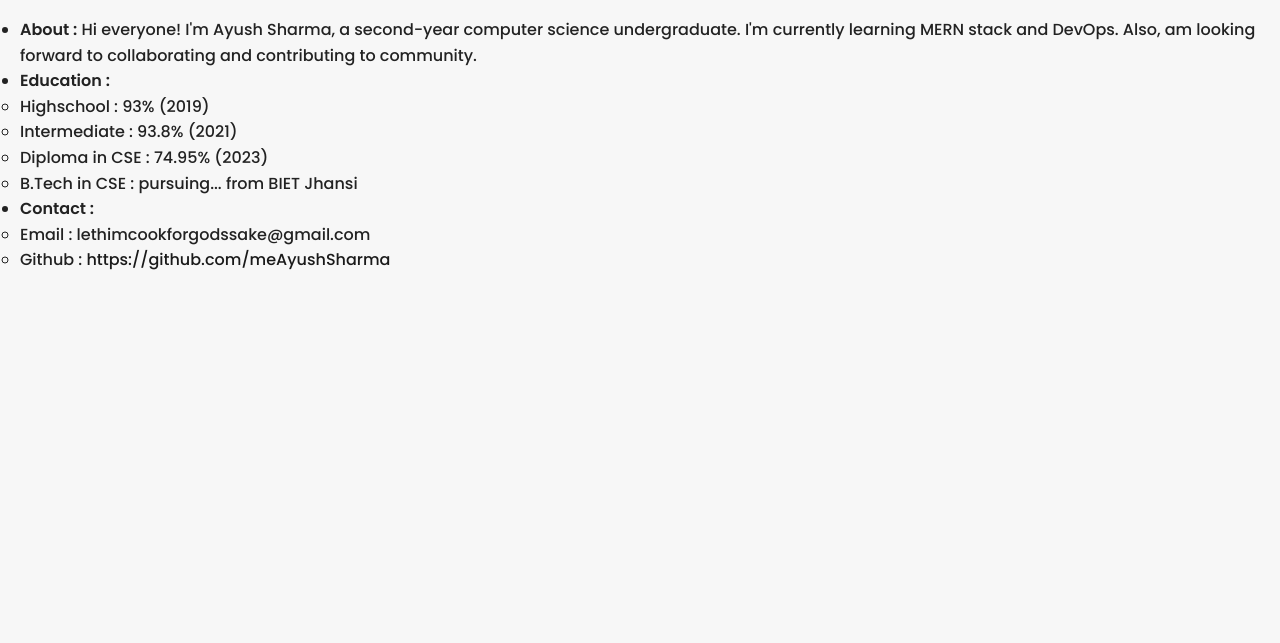
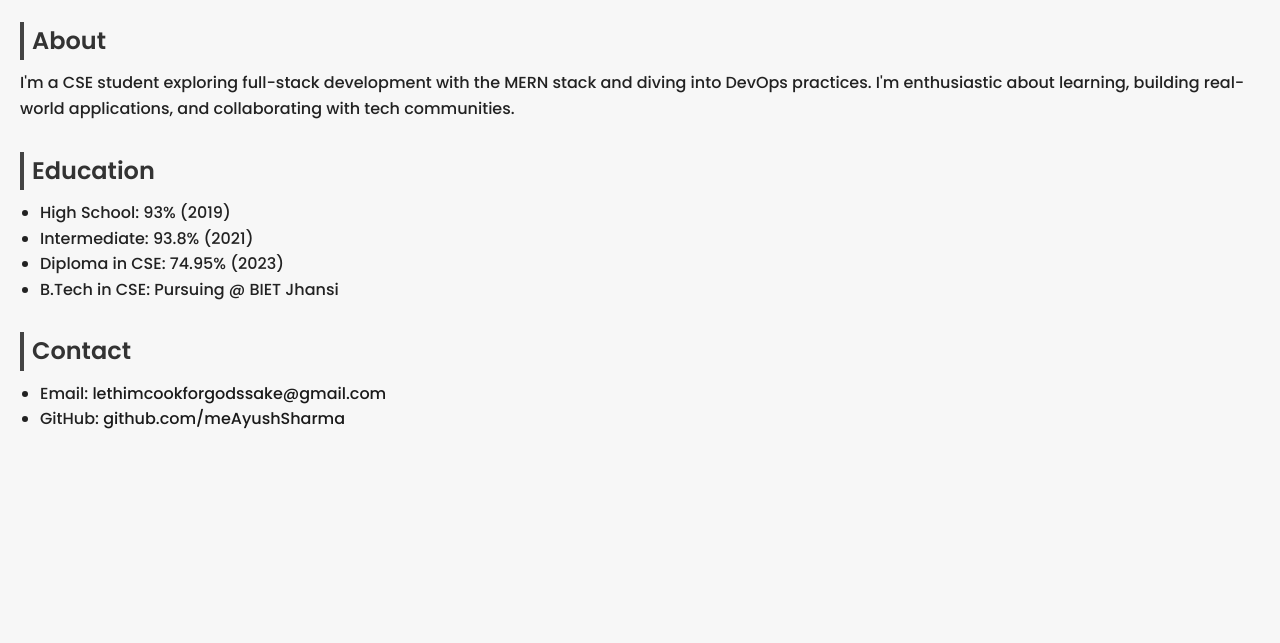
Before and after one commit to meAyushSharma/meAyushSharma.github.io, a plain HTML site: page index.html in a window 1280 px wide. Shown: the part 157-800 px from the top of the page. Drawn offline with Linux system fonts and the light colour scheme.

Commit message:
Update index.html

```diff
--- a/index.html
+++ b/index.html
@@ -3,35 +3,39 @@
   <head>
     <meta charset="UTF-8" />
     <meta name="viewport" content="width=device-width, initial-scale=1.0" />
-    <title>Portfolio</title>
-    <link rel="stylesheet" href="style.css">
+    <title>Portfolio - Ayush Sharma</title>
+    <link rel="stylesheet" href="style.css" />
   </head>
   <body>
-    <div class="heading">
-    <h1>Hello, I'm Ayush</h1>
-</div>
-    <br />
-    <ul id="main-points">
-      <li class="points">
-        <p>
-          <strong>About :</strong> Hi everyone! I'm Ayush Sharma, a second-year
-          computer science undergraduate. I'm currently learning MERN stack and
-          DevOps. Also, am looking forward to collaborating and contributing to
-          community.
-        </p>
-      </li>
-      <li class="points"><p><strong>Education :</strong>
-        <ul id="edu-points">
-            <li class="edu">Highschool : 93% (2019)</li>
-      <li class="edu">Intermediate : 93.8% (2021)</li>
-      <li class="edu">Diploma in CSE : 74.95% (2023)</li>
-      <li class="edu">B.Tech in CSE : pursuing... from BIET Jhansi</li>
-    </ul>
+    <header class="heading">
+      <h1>Hello, I'm Ayush Sharma</h1>
+      <p class="subtitle">Computer Science Undergraduate • MERN & DevOps Learner</p>
+    </header>
+
+    <section class="section">
+      <h2>About</h2>
+      <p>
+        I'm a CSE student exploring full-stack development with the MERN stack and diving into DevOps practices.
+        I'm enthusiastic about learning, building real-world applications, and collaborating with tech communities.
       </p>
-    </li>
-      <li class="points"><strong>Contact :</strong> <ul id="contact-points"><li class="contact">Email : <a href=""></a>lethimcookforgodssake@gmail.com</li>
-      <li class="contact">Github : <a href="https://github.com/meAyushSharma">https://github.com/meAyushSharma</a></li>
-    </ul></li>
-    </ul>
+    </section>
+
+    <section class="section">
+      <h2>Education</h2>
+      <ul class="list">
+        <li>High School: 93% (2019)</li>
+        <li>Intermediate: 93.8% (2021)</li>
+        <li>Diploma in CSE: 74.95% (2023)</li>
+        <li>B.Tech in CSE: Pursuing @ BIET Jhansi</li>
+      </ul>
+    </section>
+
+    <section class="section">
+      <h2>Contact</h2>
+      <ul class="list">
+        <li>Email: <a href="mailto:lethimcookforgodssake@gmail.com">lethimcookforgodssake@gmail.com</a></li>
+        <li>GitHub: <a href="https://github.com/meAyushSharma" target="_blank">github.com/meAyushSharma</a></li>
+      </ul>
+    </section>
   </body>
 </html>
```
